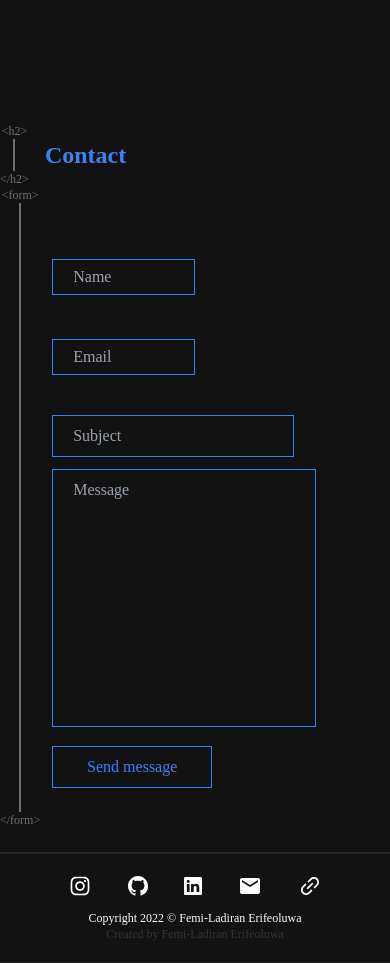
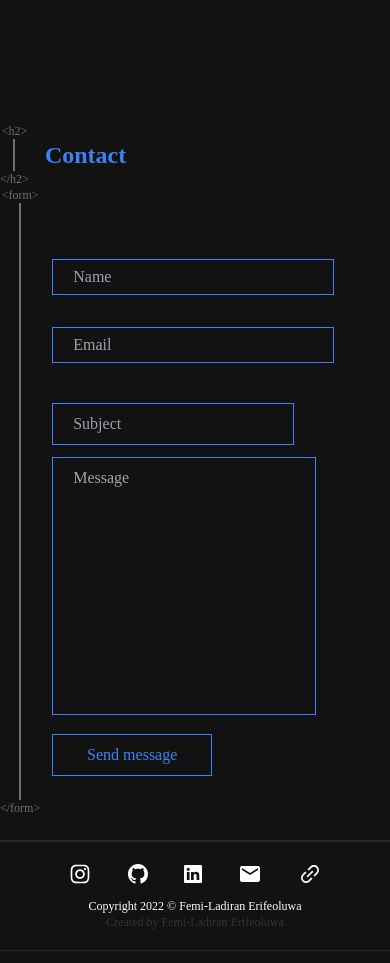
Before and after one commit to FOR-TIMI/react-portfolio, a React (Create React App) app: page / in a window 390 px wide. Shown: the part 3680-4643 px from the top of the page. Built offline with nearby package versions, Linux system fonts and the light colour scheme.

Commit message:
added responsive contact form

```diff
--- a/src/components/Contact/index.js
+++ b/src/components/Contact/index.js
@@ -25,9 +25,9 @@ function Contact() {
 
 
   return (
-    <section id='contact' className='flex pt-44 md:pt-36 justify-between items-center h-full md:h-screen mb-6 md:mb-20'>
+    <section id='contact' className='flex pt-44 md:pt-36 justify-between items-center h-full md:h-screen mb-6 md:mb-20 w-full'>
 
-        <section className="flex flex-col w-1/2 pr-10">
+        <section className="flex flex-col md:w-1/2">
             <section className="flex">
                 <Element htmlElement='h2' />
                 <h2 className='p-4 text-blue-500 text-2xl font-semibold '>Contact</h2>
@@ -36,13 +36,13 @@ function Contact() {
                 <Element htmlElement='form'/>
                 {/* form */}
                 <form autoComplete='off' onSubmit={handleSubmit} className='py-10 pl-3 space-y-3 md:flex md:flex-col w-full'>
-                    <section className='md:flex md:space-x-2 md:space-y-0 space-y-3'>
+                    <section className='md:flex md:space-x-2 md:space-y-0 w-10/12 md:w-full '>
 
                     {/* Name  */}
-                    <section className='h-full mb-3 flex flex-col'>
+                    <section className='h-full flex flex-col flex-grow w-100'>
 
                       {/* Name error message  */}
-                      <section className="h-8">
+                      <section className="h-8 w-full">
                       {errors.name && touched.name && <p className='text-sm text-rose-500'>{errors.name}</p>}
                       </section>
 
@@ -63,16 +63,16 @@ function Contact() {
                     </section>
 
                       {/* Email section  */}
-                      <section className='h-full  flex flex-col'>
+                      <section className='h-full  flex flex-col  w-full'>
 
                             {/* Email error message  */}
-                            <section className="h-8">
-                             {errors.email && touched.email && <p className='text-sm h-8 text-rose-500'>{errors.email}</p>}
+                            <section className="h-8 w-full">
+                             {errors.email && touched.email && <p className='text-sm text-rose-500'>{errors.email}</p>}
                             </section>
                            {/* Email  */}
                           <input type="email"
                             className={`px-5 py-2 h-3/4 text-white flex-grow bg-transparent border border-blue-500
-                                  outline-none transition-all duration-500 ease-in
+                                  outline-none transition-all duration-500 ease-in w-full
                                 ${errors.email && touched.email ? "border border-rose-500 text-rose-500" : "focus:border-none focus:outline-blue-500"}
                                     `}
                             id="email"
```
